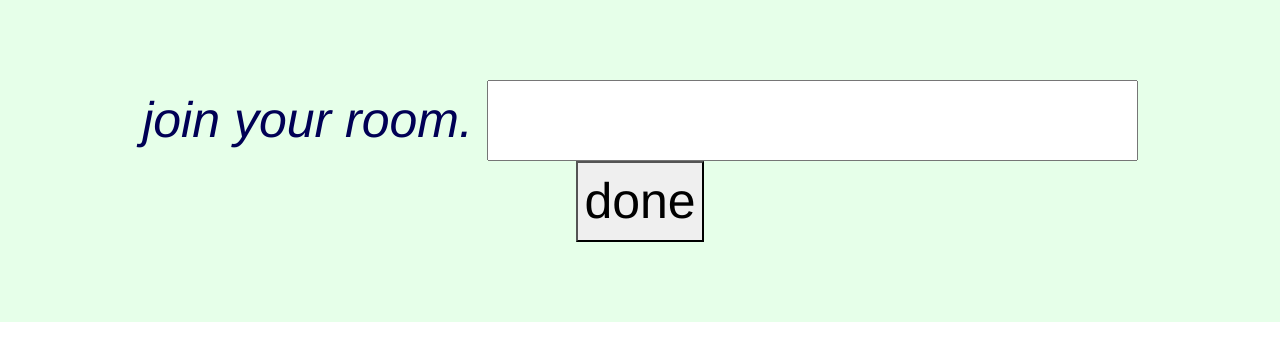
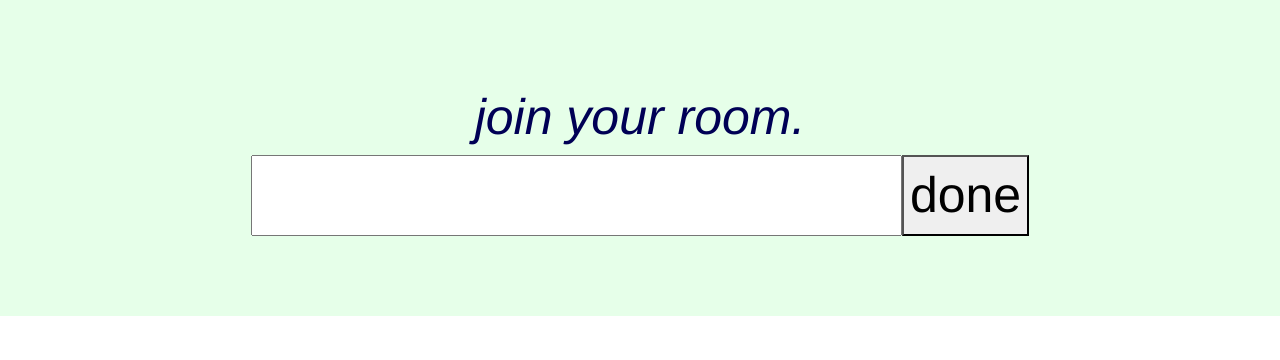
Before and after one commit to jack-app/jackHack2021_D, a Vue app: page /join in a window 1280 px wide. Shown: the top 360 px of the page. Built offline with nearby package versions, Linux system fonts and the light colour scheme.

Commit message:
fix join.vue

```diff
--- a/join.css
+++ /dev/null
@@ -1,5 +0,0 @@
- template {
-  padding-top: 150px;
-  background-color: #66cdaa;
-  height: 100px;
-}
--- a/src/components/Join.vue
+++ b/src/components/Join.vue
@@ -1,8 +1,10 @@
 <template>
   <div class="joinpage">
     join your room.
-    <input type="text">
-    <button>done</button>
+    <div>
+      <input type="text">
+      <button>done</button>
+    </div>
   </div>
 </template>
 <script>
@@ -11,14 +13,10 @@
 <!-- Add "scoped" attribute to limit CSS to this component only -->
 <style scoped>
 .joinpage{
-  padding-top:80px;
+  padding: 80px 80px 80px 80px;
   font-size:50px;
   background-color: #e6ffe9;
   color:#000055;
   font-style: italic;
 }
-div{
-  padding:80px
-}
-
 </style>
```
Also changed, not shown: src/components/Join.vue.html (deleted, +0 -26 lines).
